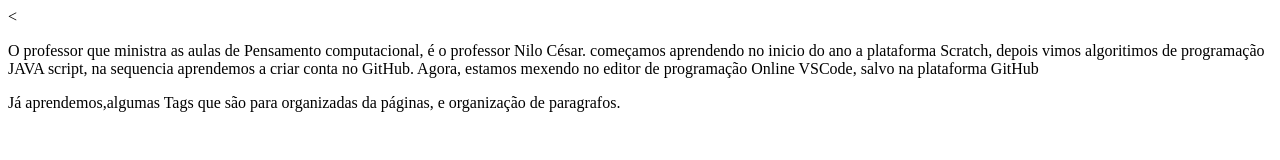
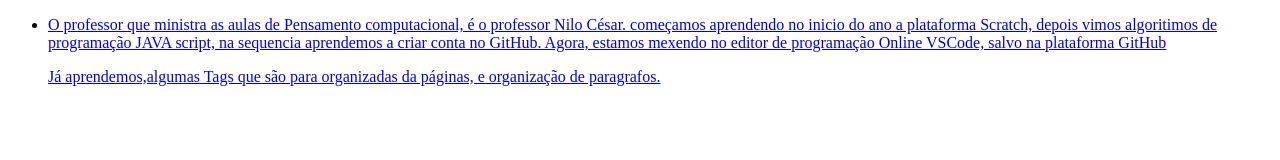
Before and after one commit to alana-vargas/paginahtml, a plain HTML site: page index.html in a window 1280 px wide. Drawn offline with Linux system fonts and the light colour scheme.

Commit message:
inclusao de comando

```diff
--- a/index.html
+++ b/index.html
@@ -1,4 +1,16 @@
-<
+<!DOCTYPE html>
+<html>
+<head>
+  <meta charset="UTF-8">
+  <link= "stylecheet" src="style.css">
+   <title>Pagina Inicial</title>
+</head>
+
+<body>
+  <header>
+    <title> pensamento computacional</title>
+    <ul class="menu">
+      <li><a href="home.html"
     </p>
 
 <p>O professor que ministra as aulas de Pensamento
--- /dev/null
+++ b/style.css
@@ -0,0 +1,3 @@
+p {text-align: center; font-size: 20 px ; background: #f7d1d1;}
+h1 {font-size: 50 px; text-align: center; background: #CCC ;}
+body{background: #a4f15b;}
```
